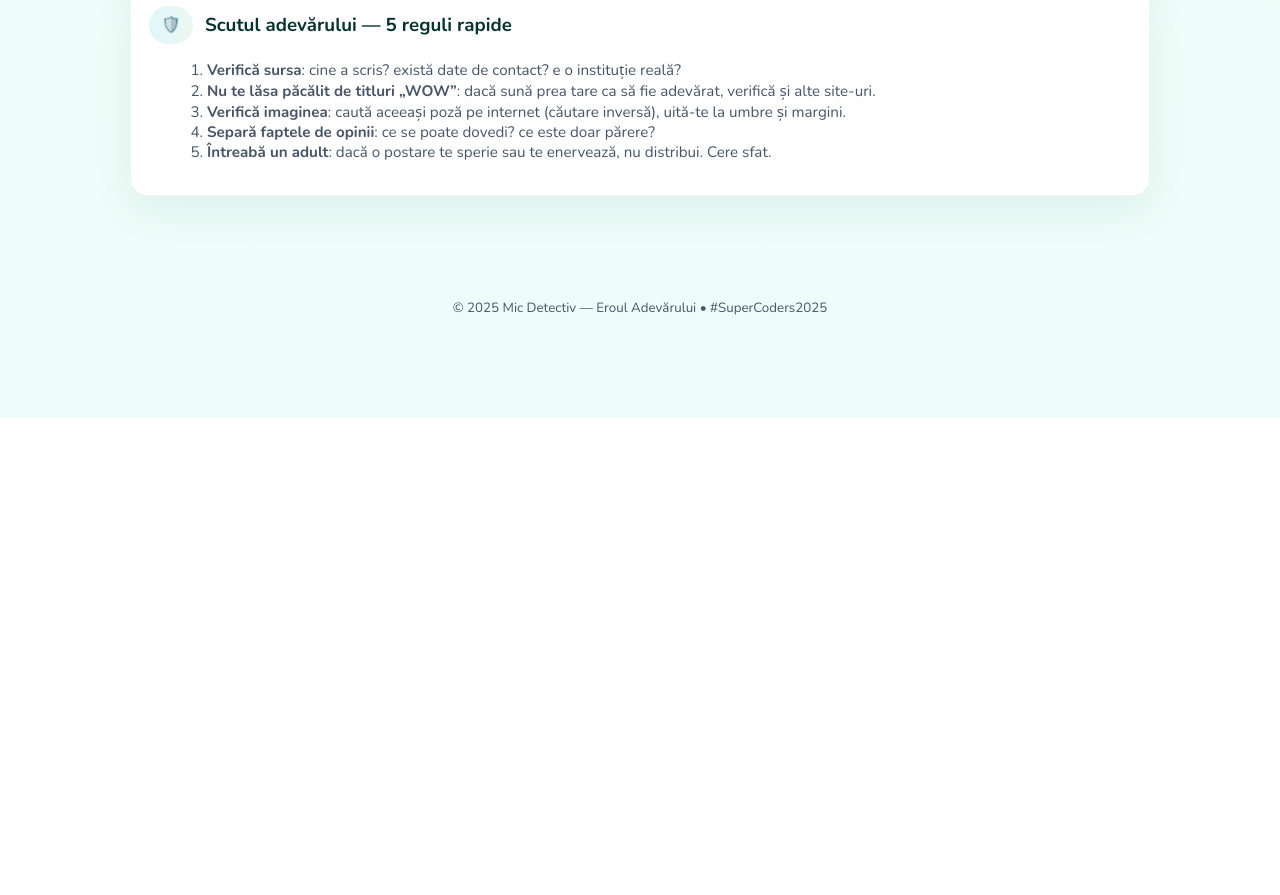
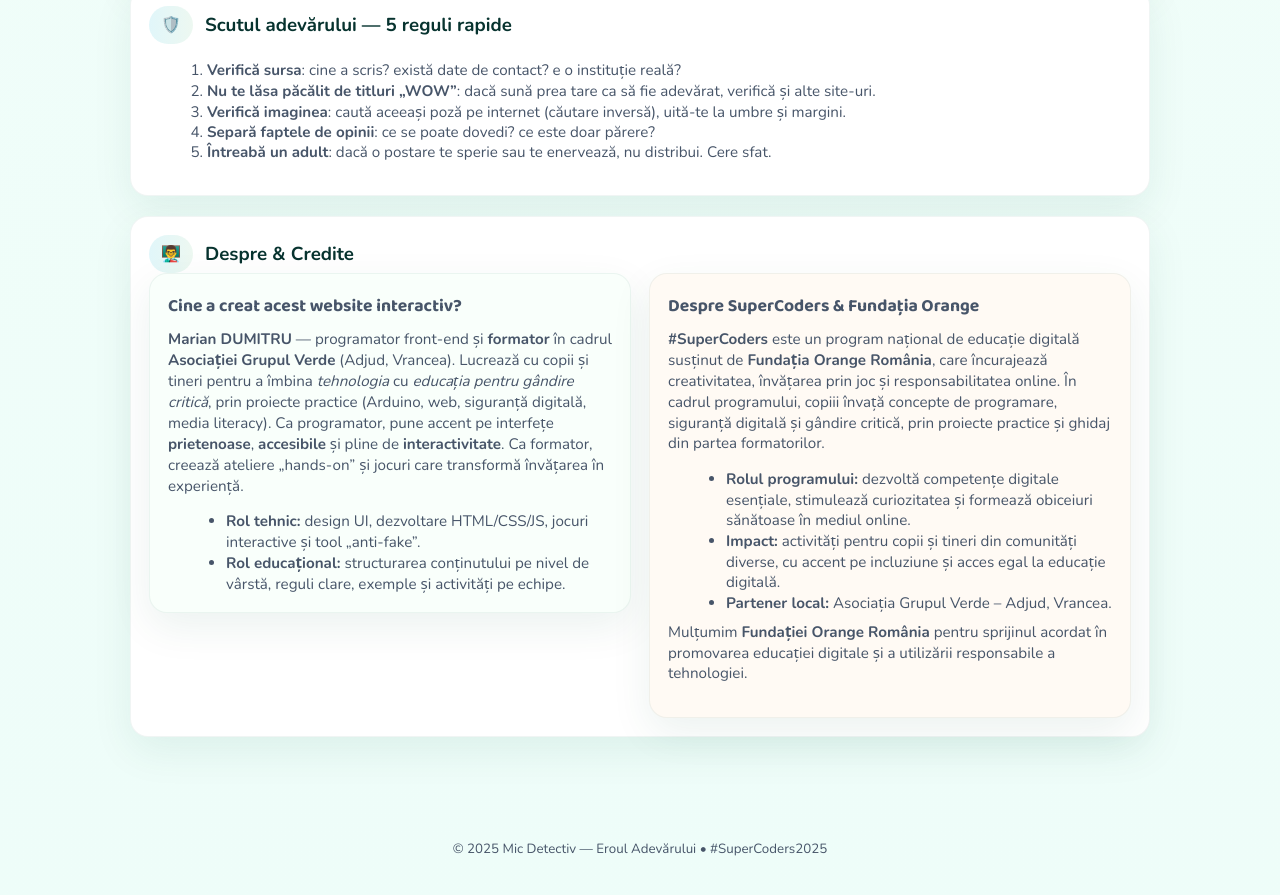
Before and after one commit to TheTechology/SuperCoders-Adjud, a plain HTML site: page index.html in a window 1280 px wide. Shown: the part 3753-4648 px from the top of the page. Before the commit the page ends 4171 px from the top, so only its background shows below. Drawn offline with nearby package versions, Linux system fonts and the light colour scheme.

Commit message:
Update index.html

```diff
--- a/index.html
+++ b/index.html
@@ -192,6 +192,32 @@
     </section>
 
     <!-- Tool intern: deja prezent -->
+
+    <!-- Secțiune: Despre & Credite -->
+    <section class="card" id="credite" style="margin-top:20px">
+      <div class="section-title"><span class="pill">👨‍🏫</span><h3 style="margin:0">Despre & Credite</h3></div>
+      <div class="small" style="display:grid;grid-template-columns:1fr 1fr;gap:18px;align-items:start">
+        <div class="card" style="background:#f9fffb">
+          <h4 class="game-title" style="margin-top:0">Cine a creat acest website interactiv?</h4>
+          <p style="margin-top:6px"><strong>Marian DUMITRU</strong> — programator front‑end și <strong>formator</strong> în cadrul <strong>Asociației Grupul Verde</strong> (Adjud, Vrancea). Lucrează cu copii și tineri pentru a îmbina <em>tehnologia</em> cu <em>educația pentru gândire critică</em>, prin proiecte practice (Arduino, web, siguranță digitală, media literacy). Ca programator, pune accent pe interfețe <strong>prietenoase</strong>, <strong>accesibile</strong> și pline de <strong>interactivitate</strong>. Ca formator, creează ateliere „hands‑on” și jocuri care transformă învățarea în experiență.</p>
+          <ul style="margin:8px 0 0 18px">
+            <li><strong>Rol tehnic:</strong> design UI, dezvoltare HTML/CSS/JS, jocuri interactive și tool „anti‑fake”.</li>
+            <li><strong>Rol educațional:</strong> structurarea conținutului pe nivel de vârstă, reguli clare, exemple și activități pe echipe.</li>
+          </ul>
+        </div>
+        <div class="card" style="background:#fffaf4">
+          <h4 class="game-title" style="margin-top:0">Despre SuperCoders & Fundația Orange</h4>
+          <p style="margin-top:6px"><strong>#SuperCoders</strong> este un program național de educație digitală susținut de <strong>Fundația Orange România</strong>, care încurajează creativitatea, învățarea prin joc și responsabilitatea online. În cadrul programului, copiii învață concepte de programare, siguranță digitală și gândire critică, prin proiecte practice și ghidaj din partea formatorilor.</p>
+          <ul style="margin:8px 0 0 18px">
+            <li><strong>Rolul programului:</strong> dezvoltă competențe digitale esențiale, stimulează curiozitatea și formează obiceiuri sănătoase în mediul online.</li>
+            <li><strong>Impact:</strong> activități pentru copii și tineri din comunități diverse, cu accent pe incluziune și acces egal la educație digitală.</li>
+            <li><strong>Partener local:</strong> Asociația Grupul Verde – Adjud, Vrancea.</li>
+          </ul>
+          <p style="margin-top:8px">Mulțumim <strong>Fundației Orange România</strong> pentru sprijinul acordat în promovarea educației digitale și a utilizării responsabile a tehnologiei.</p>
+        </div>
+      </div>
+    </section>
+
   </main>
 
   <footer>
```
